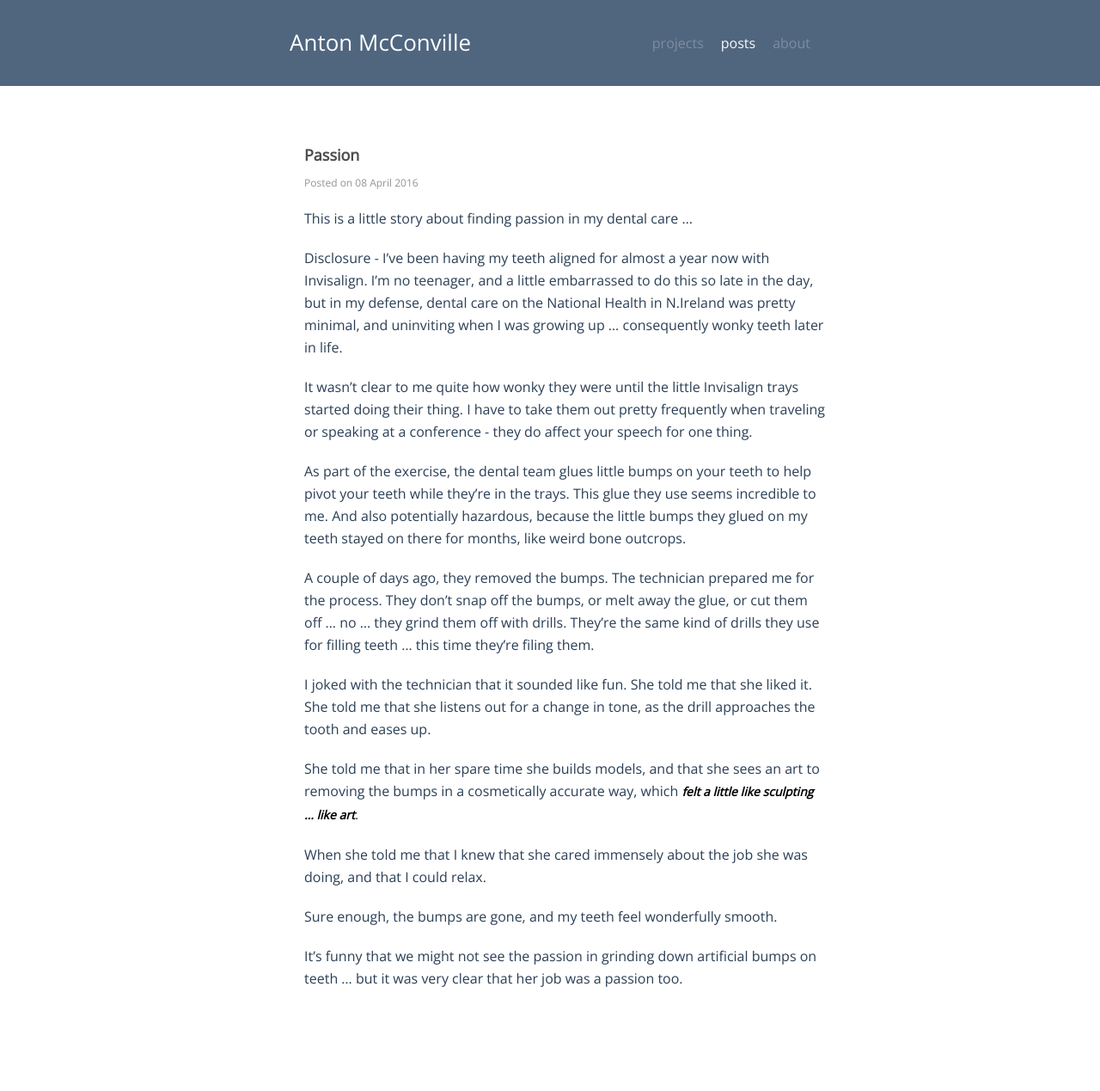
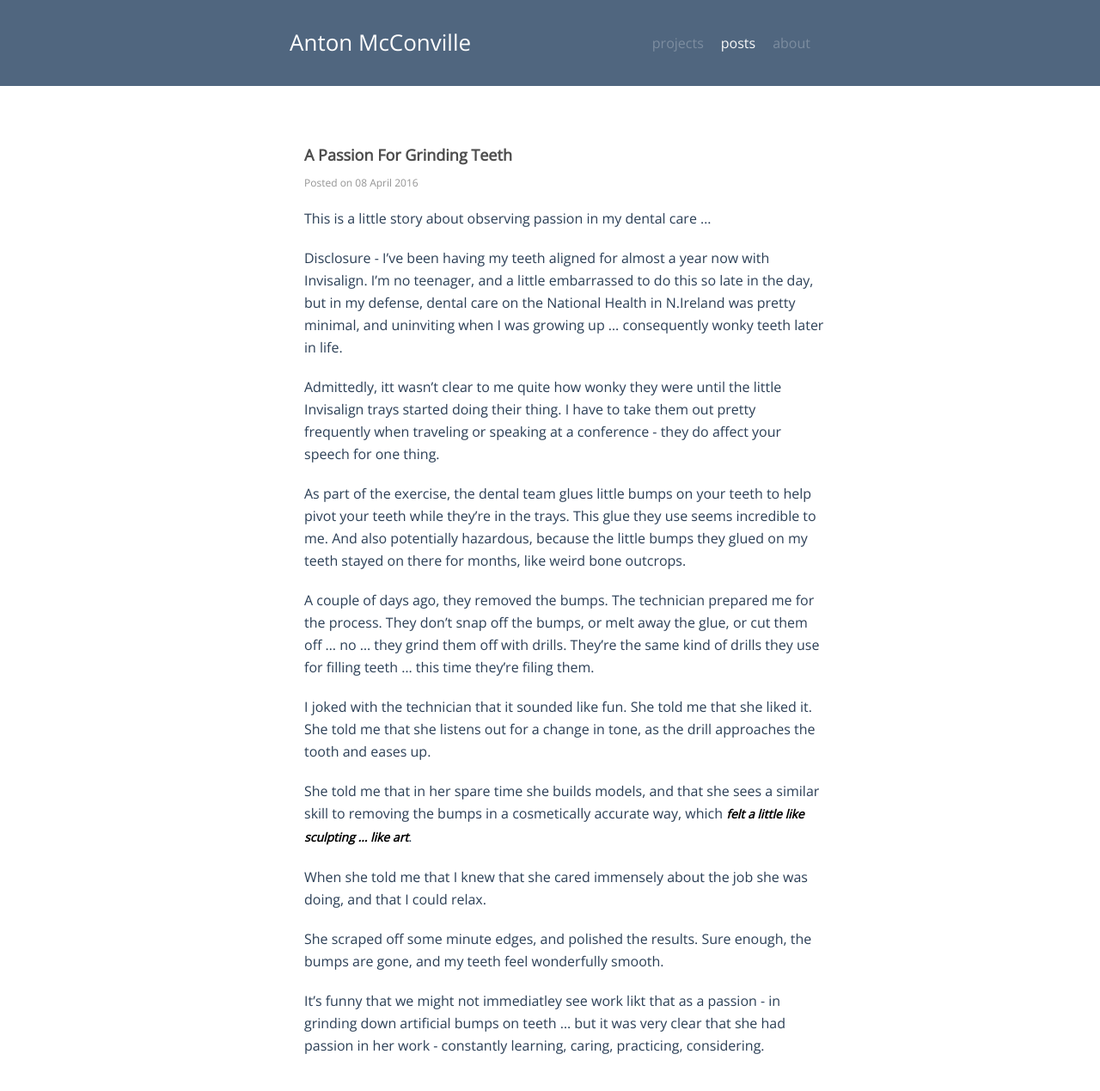
Before and after one commit to antonmc/antonmc.github.io, a Jekyll site: the page built from _posts/blog/2016-04-08-a-passion-for-grinding-teeth.md, in a window 1280 px wide. Shown: the whole page at 86% size. Built offline with Jekyll 4.4.1, drawn with Linux system fonts in a browser that asks for light colours; comment, search, counter and statistics services are not loaded; before the commit the page ends 1191 px from its top, so only the background shows below that.

Commit message:
passion post

```diff
--- a/_posts/blog/2016-04-08-passion.md
+++ b/_posts/blog/2016-04-08-a-passion-for-grinding-teeth.md
@@ -5,11 +5,11 @@ tagline: "Supporting tagline"
 tags : [blog]
 ---
 
-This is a little story about finding passion in my dental care ...
+This is a little story about observing passion in my dental care ...
 
 Disclosure - I've been having my teeth aligned for almost a year now with Invisalign. I'm no teenager, and a little embarrassed to do this so late in the day, but in my defense, dental care on the National Health in N.Ireland was pretty minimal, and uninviting when I was growing up ... consequently wonky teeth later in life.
 
-It wasn't clear to me quite how wonky they were until the little Invisalign trays started doing their thing. I have to take them out pretty frequently when traveling or speaking at a conference - they do affect your speech for one thing.
+Admittedly, itt wasn't clear to me quite how wonky they were until the little Invisalign trays started doing their thing. I have to take them out pretty frequently when traveling or speaking at a conference - they do affect your speech for one thing.
 
 As part of the exercise, the dental team glues little bumps on your teeth to help pivot your teeth while they're in the trays. This glue they use seems incredible to me. And also potentially hazardous, because the little bumps they glued on my teeth stayed on there for months, like weird bone outcrops.
 
@@ -17,10 +17,10 @@ A couple of days ago, they removed the bumps. The technician prepared me for the
 
 I joked with the technician that it sounded like fun. She told me that she liked it. She told me that she listens out for a change in tone, as the drill approaches the tooth and eases up.
 
-She told me that in her spare time she builds models, and that she sees an art to removing the bumps in a cosmetically accurate way, which **felt a little like sculpting ... like art**.
+She told me that in her spare time she builds models, and that she sees a similar skill to removing the bumps in a cosmetically accurate way, which **felt a little like sculpting ... like art**.
 
 When she told me that I knew that she cared immensely about the job she was doing, and that I could relax.
 
-Sure enough, the bumps are gone, and my teeth feel wonderfully smooth.
+She scraped off some minute edges, and polished the results. Sure enough, the bumps are gone, and my teeth feel wonderfully smooth.
 
-It's funny that we might not see the passion in grinding down artificial bumps on teeth ... but it was very clear that her job was a passion too.
+It's funny that we might not immediatley see work likt that as a passion - in grinding down artificial bumps on teeth ... but it was very clear that she had passion in her work - constantly learning, caring, practicing, considering.
```
